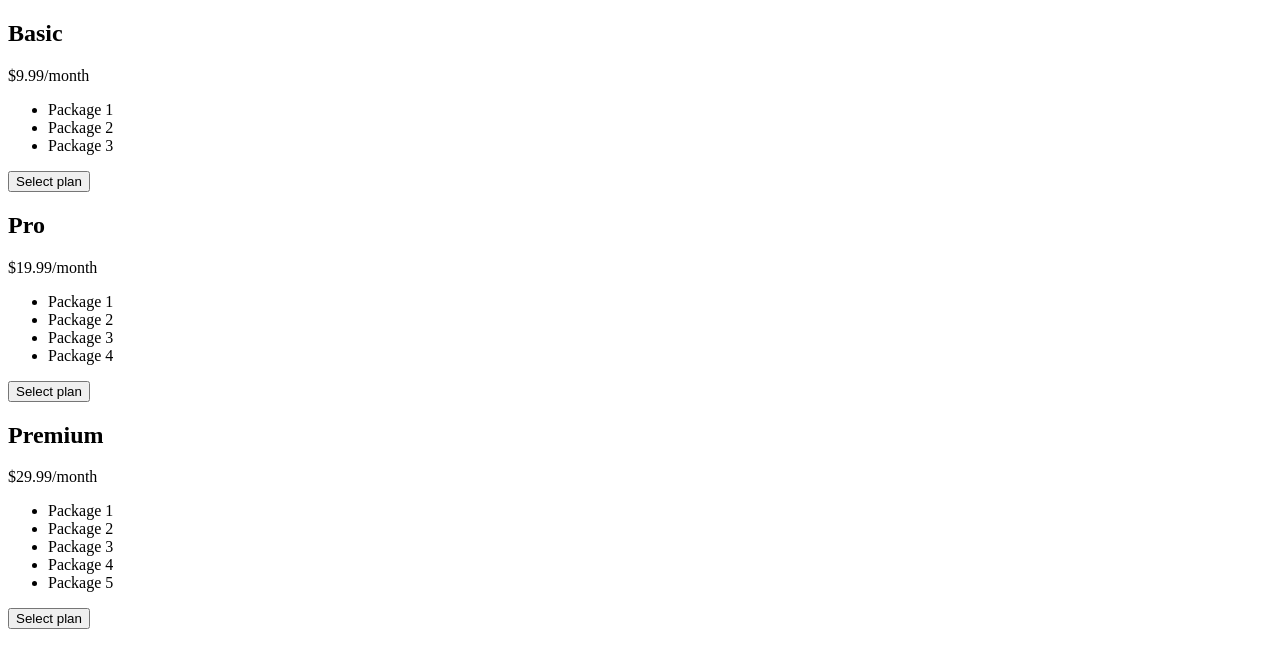
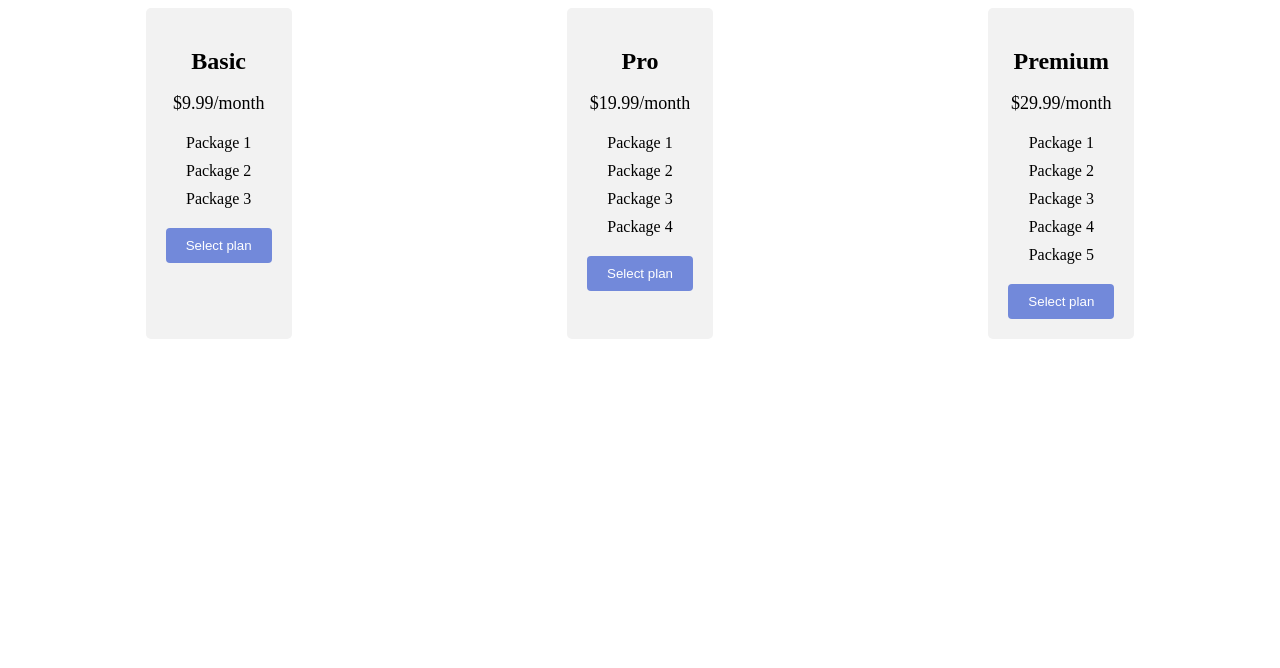
Before and after one commit to NssGourav/NewtonschoolBatchB, a plain HTML site: page Pricing_table.html in a window 1280 px wide. Drawn offline with Linux system fonts and the light colour scheme.

Commit message:
Update Pricing_table.html

```diff
--- a/Pricing_table.html
+++ b/Pricing_table.html
@@ -4,7 +4,49 @@
     <meta charset="UTF-8">
     <meta name="viewport" content="width=device-width, initial-scale=1.0">
     <title>Document</title>
-    <script src="script.js"></script>
+    <style>
+        .plan1, .plan2, .plan3 {
+  padding: 20px;
+  background-color: #f2f2f2;
+  border-radius: 5px;
+  text-align: center;
+}
+
+.plan-name {
+  font-size: 24px;
+  margin-bottom: 10px
+}
+
+.plan-price {
+  font-size: 18px;
+  margin-bottom: 20px;
+}
+
+.plan-features {
+  padding: 0;
+  margin-bottom: 20px;
+  list-style-type: none;
+}
+
+.plan-features li {
+  margin-bottom: 10px;
+}
+
+.btn-select {
+  background-color: #7289DA;
+  color: #fff;
+  padding: 10px 20px;
+  border: none;
+  border-radius: 4px;
+  cursor: pointer;
+}
+
+.pricing-table{
+  display: flex;
+  justify-content: space-around;
+  text-align: center;
+}
+    </style>
 </head>
 <body>
   <div class="pricing-table">
```
